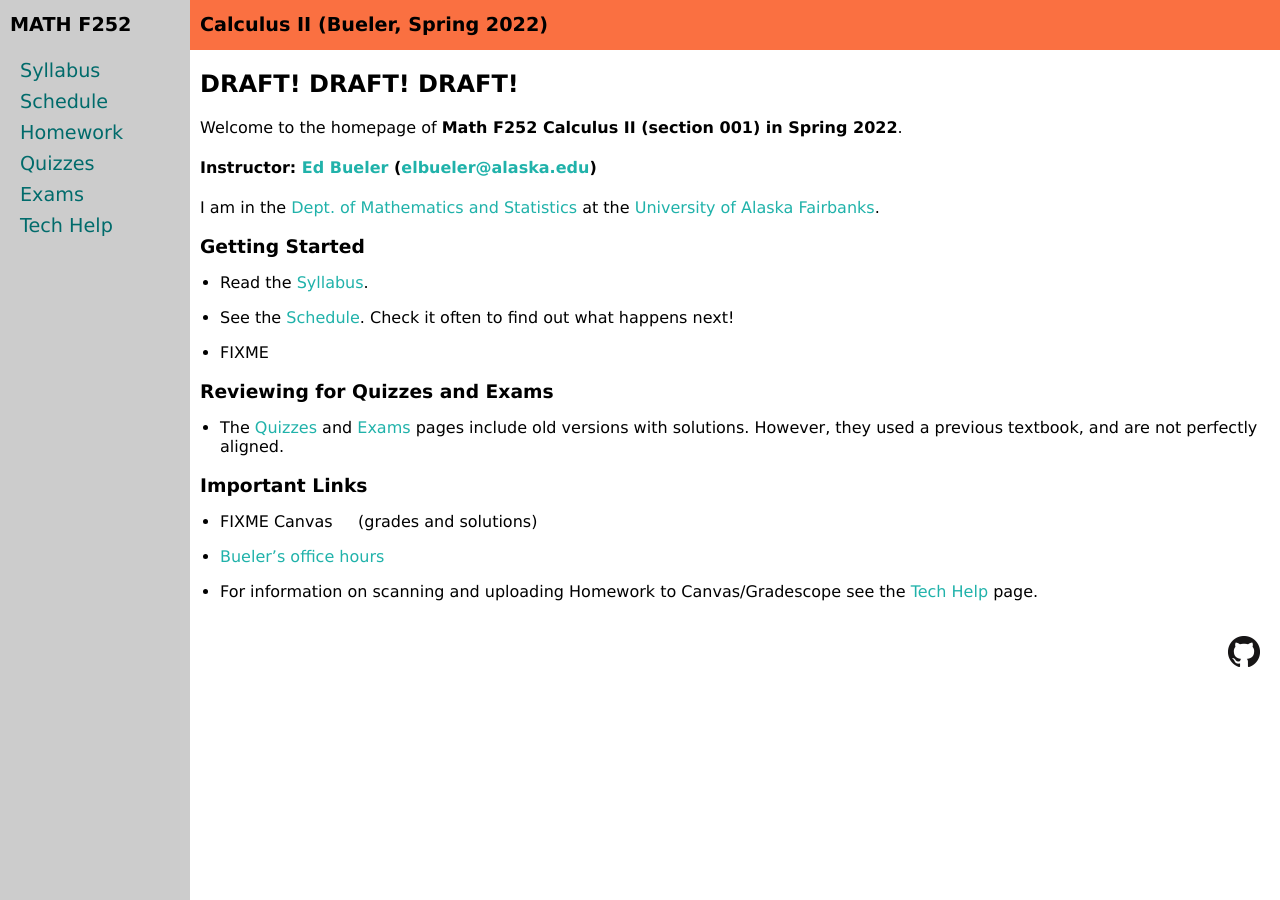
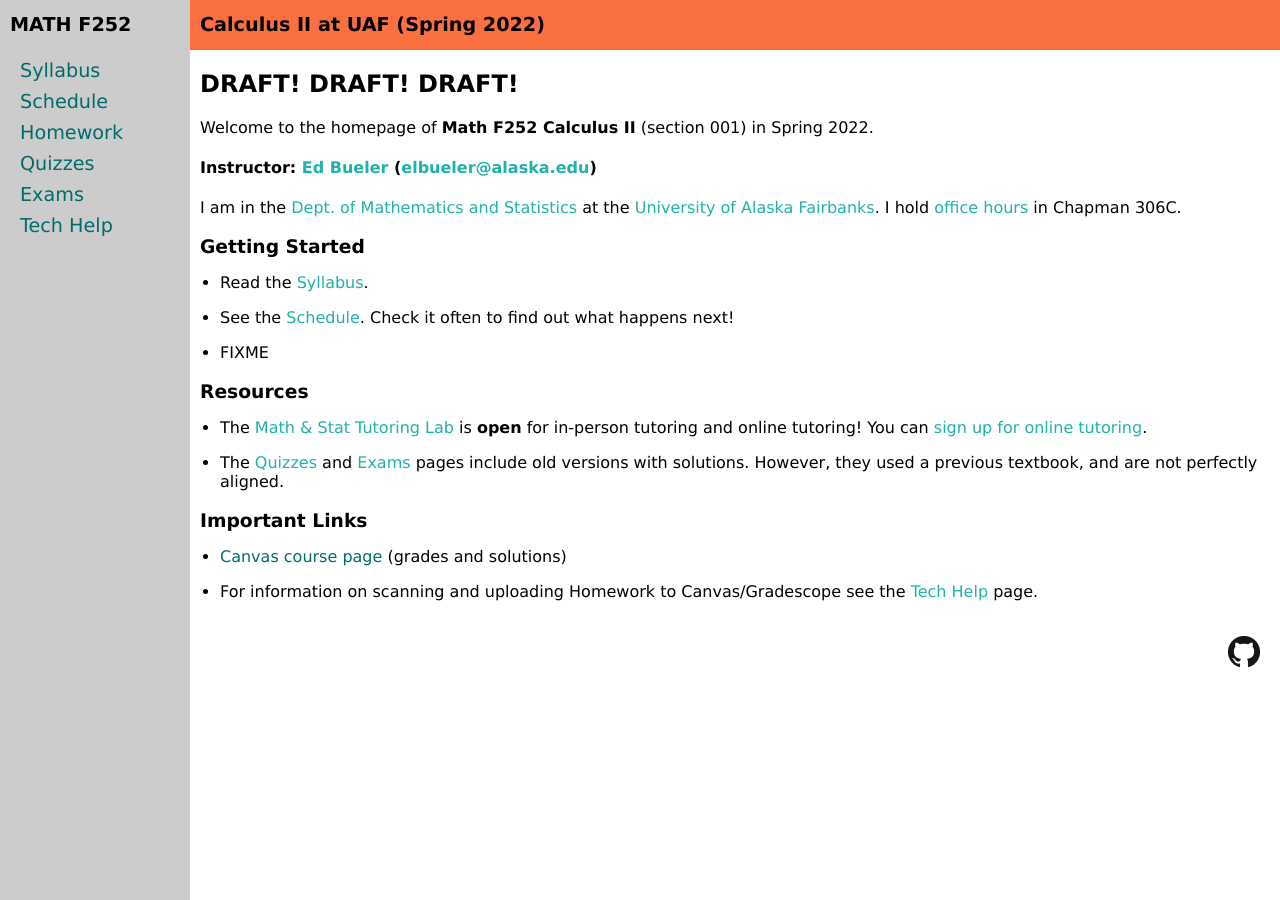
Before and after one commit to uaf-math/calc2, a Jekyll site: the page built from index.md, in a window 1280 px wide. Built offline with Jekyll 4.4.1, drawn with Linux system fonts in a browser that asks for light colours.

Commit message:
Appearance, including course favicon.

```diff
--- a/_layouts/course-page.html
+++ b/_layouts/course-page.html
@@ -29,7 +29,7 @@
 
 <div id="main" class="main-body" onclick="closeNav()">
 <a id="top"></a>
-<div class="page-header hide-small"><a href="index.html">Calculus II (Bueler, Spring 2022)</a></div>
+<div class="page-header hide-small"><a href="index.html">Calculus II at UAF (Spring 2022)</a></div>
 <div class="page-header hide-large"><a href="index.html">Math 252 Calculus II (Bueler)</a></div>
 
 <div class="page-content">
--- a/index.md
+++ b/index.md
@@ -5,11 +5,11 @@ title: Bueler's Math F252 Calculus II in Spring 2022 at UAF
 
 ## **DRAFT! DRAFT! DRAFT!**
 
-Welcome to the homepage of **Math F252 Calculus II (section 001) in Spring 2022**.
+Welcome to the homepage of **Math F252 Calculus II** (section 001) in Spring 2022.
 
 #### Instructor:  [Ed Bueler](http://bueler.github.io/) ([elbueler@alaska.edu](mailto:elbueler@alaska.edu))
 
-I am in the [Dept. of Mathematics and Statistics](http://www.uaf.edu/dms/) at the [University of Alaska Fairbanks](http://www.uaf.edu/).
+I am in the [Dept. of Mathematics and Statistics](http://www.uaf.edu/dms/) at the [University of Alaska Fairbanks](http://www.uaf.edu/).  I hold [office hours](http://bueler.github.io/OffHrs.htm) in Chapman 306C.
 
 ### Getting Started
 
@@ -19,15 +19,15 @@ I am in the [Dept. of Mathematics and Statistics](http://www.uaf.edu/dms/) at th
 
 * FIXME
 
-### Reviewing for Quizzes and Exams
+### Resources
+
+* The [Math & Stat Tutoring Lab](https://www.uaf.edu/dms/mathlab/index.php) is **open** for in-person tutoring and online tutoring!  You can [sign up for online tutoring](https://fairbanks.go-redrock.com/).
 
 * The [Quizzes](quizzes.html) and [Exams](exams.html) pages include old versions with solutions.  However, they used a previous textbook, and are not perfectly aligned.
 
 ### Important Links
 
-* FIXME Canvas &nbsp; &nbsp; (grades and solutions)
-
-* [Bueler's office hours](http://bueler.github.io/OffHrs.htm)
+* [Canvas course page]() (grades and solutions)
 
 * For information on scanning and uploading Homework to Canvas/Gradescope see the [Tech Help](techHelp.html) page.
 
```
Also changed, not shown: assets/icon/README.md (added, +1 -0 lines), assets/icon/solid.ico (added), assets/icon/solid.png (added), favicon.ico (added).
